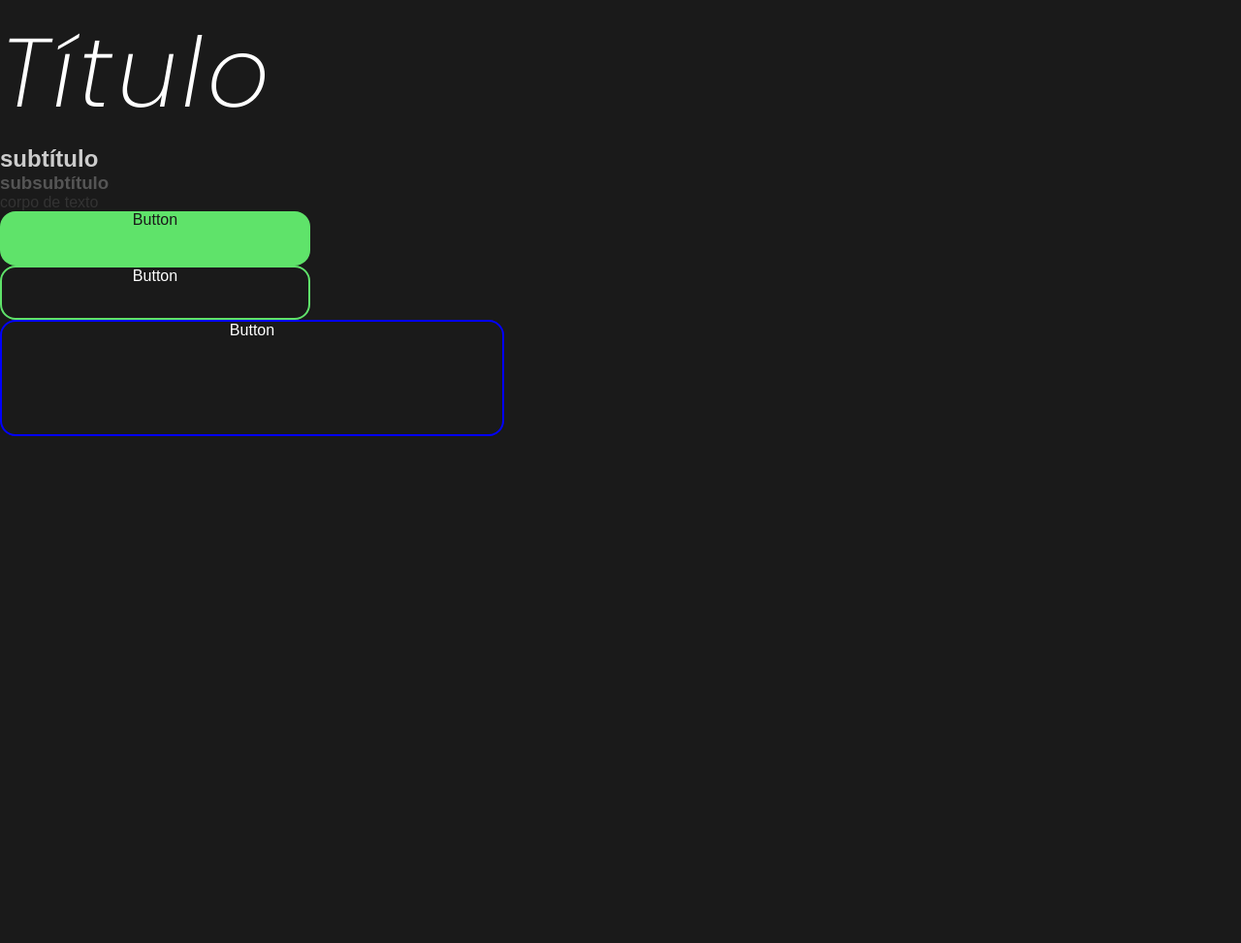
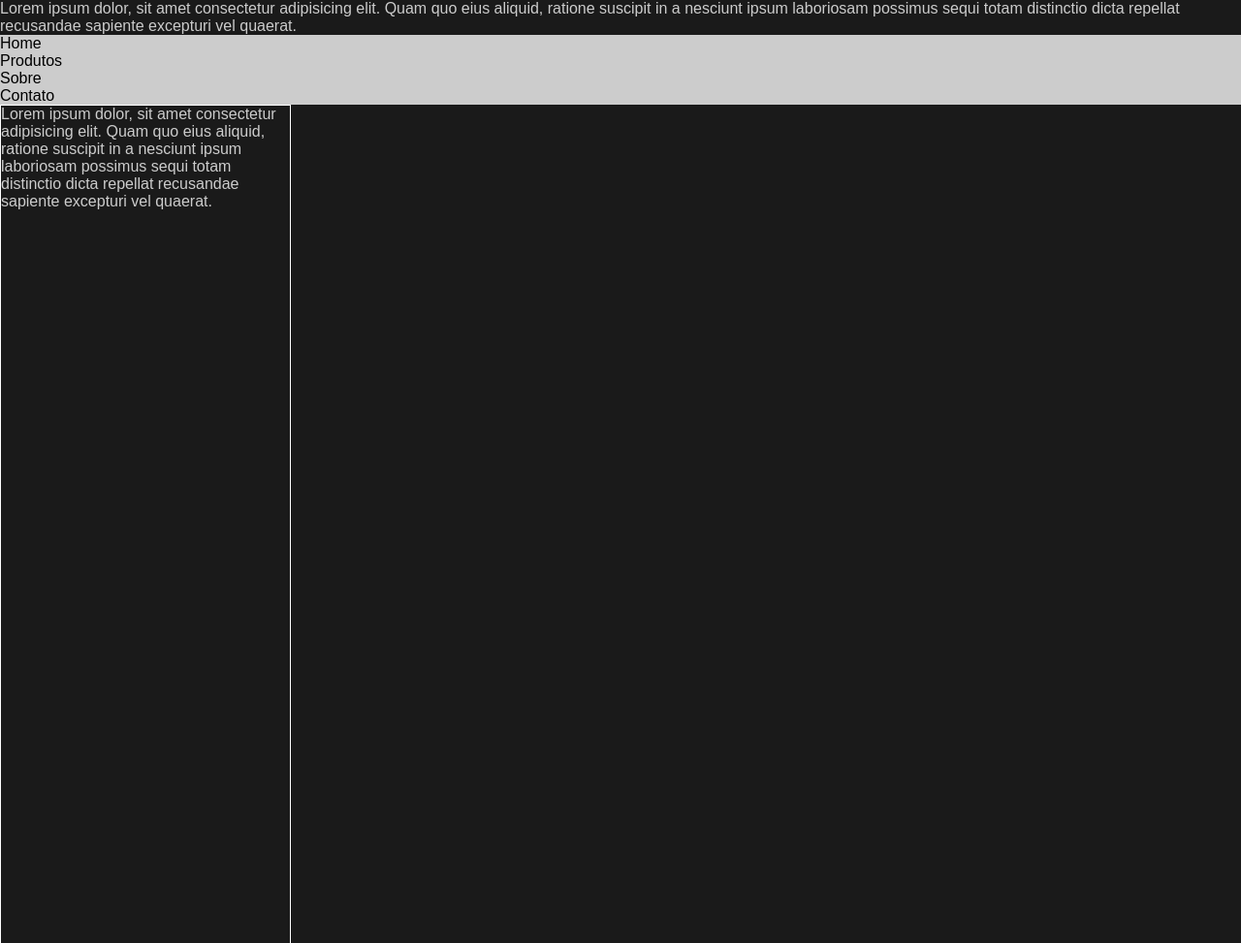
Before and after one commit to HitaloUzan/test, a plain HTML site: page CSSBASIC/index.html in a window 1280 px wide. Shown: the top 973 px of the page at 97% size. Drawn offline with Linux system fonts and the light colour scheme.

Commit message:
Atualização

```diff
--- a/CSSBASIC/index.html
+++ b/CSSBASIC/index.html
@@ -14,21 +14,27 @@
 </head>
 
 <body>
-    <h1>Título</h1>
-    <h2>subtítulo</h2>
-    <h3>subsubtítulo</h3>
-    <p>corpo de texto</p>
+    <span>Lorem ipsum dolor, sit amet consectetur adipisicing elit.
+        Quam quo eius aliquid, ratione suscipit in a nesciunt ipsum
+        laboriosam possimus sequi totam distinctio dicta repellat
+        recusandae sapiente excepturi vel quaerat.
+</span>
 
-    <a href="#" class="btn-primary">Button</a>
+    <nav>
+        <ul>
+            <li>Home</li>
+            <li>Produtos</li>
+            <li>Sobre</li>
+            <li>Contato</li>
+        </ul>
+    </nav>
 
-    <a href="#" class="btn-secondary">Button</a>
+    <p>Lorem ipsum dolor, sit amet consectetur adipisicing elit.
+        Quam quo eius aliquid, ratione suscipit in a nesciunt ipsum
+        laboriosam possimus sequi totam distinctio dicta repellat
+        recusandae sapiente excepturi vel quaerat.
+    </p>
 
-    <a href="#" id="btn-checkout">Button</a>
-
-
-    <section>
-
-    </section>
 </body>
 
 </html>
--- a/CSSBASIC/style.css
+++ b/CSSBASIC/style.css
@@ -5,75 +5,28 @@
     font-family: sans-serif;
 }
 
-h1 {
-    font-family:  "Poppins", sans-serif;
-    color: #fff;
-    font-weight: 200;
-    font-size: 100px;
-    font-style: italic;
-    letter-spacing: 5px;
-}
+body {
+    width: 100%;
+    height: 100vh;
 
-h2 {
-    color: #ccc;
-}
-
-h3 {
-    color: #555;
-}
-
-p {
-    color: #333;
-}
-
-a {
-    text-decoration: none;
-    color: #fff;
-}
-
-.btn-primary {
-    display: block;
-    background-color: #5fe36a;
-    color: #1a1a1a;
-    width: 320px;
-    height: 56px;
-    text-align: center;
-    border-radius: 16px;
-}
-
-.btn-secondary {
-    display: block;
-    background-color: transparent;
-    color: #fff;
-    width: 320px;
-    height: 56px;
-    text-align: center;
-    border-radius: 16px;
-    border: 2px solid #5fe36a;
-}
-
-#btn-checkout {
-    display: block;
-    background-color: transparent;
-    color: #fff;
-    width: 520px;
-    height: 120px;
-    text-align: center;
-    border-radius: 16px;
-    border: 2px solid blue;
-}
-
-body {
     background-color: #1a1a1a;
 }
 
-section {
-    padding: 50px;
-    margin: 20px auto;
-    width: 80%;
-    height: 500px;
+ul{
+    background-color: #ccc;
+}
 
-    background-image: url("img/Praia.jpg");
-    background-size: contain;
-    background-repeat: repeat-x;
+p{
+    height: 2000px;
+    width: 300px;
+    border: 1px solid white;
+    color: #ccc;
 }
+nav{
+    position: sticky;
+    top: 0;
+}
+
+span{
+    color: #ccc;
+}
```
Also changed, not shown: CSSBASIC/img/Praia.jpg (added), CSSBASIC/img/sistema solar.jpg (added).
